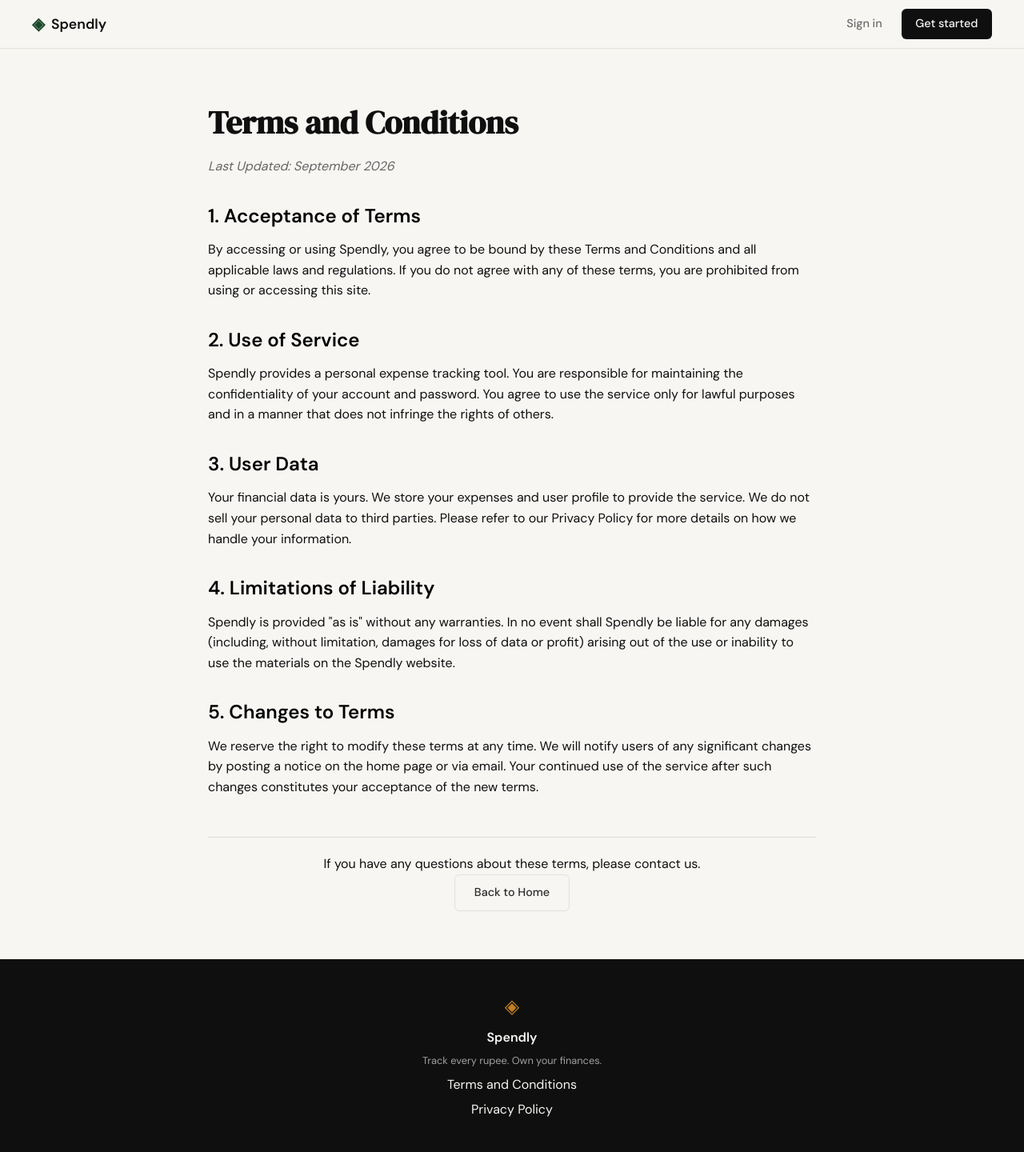
After one commit to sankets96/Expencetracker-using-claudecode, a Flask app: page /terms in a window 1280 px wide. The commit adds this page. Shown: the whole page at 80% size. Run offline with Flask 3, Linux system fonts and the light colour scheme.

Commit message:
Add Terms and condition page

```diff
--- a/app.py
+++ b/app.py
@@ -13,6 +13,11 @@ app.secret_key = "dev-secret-key"
 @app.route("/")
 def landing():
     return render_template("landing.html")
+
+
+@app.route("/terms")
+def terms():
+    return render_template("terms.html")
 
 
 @app.route("/register", methods=["GET", "POST"])
--- a/templates/base.html
+++ b/templates/base.html
@@ -43,7 +43,7 @@
             <span class="brand-icon">◈</span>
             <span class="footer-name">Spendly</span>
             <p class="footer-copy">Track every rupee. Own your finances.</p>
-            <a href="#">Terms and Conditions</a>
+            <a href="{{ url_for('terms') }}">Terms and Conditions</a>
             <a href="#">Privacy Policy</a>
         </div>
     </footer>
--- /dev/null
+++ b/templates/terms.html
@@ -0,0 +1,75 @@
+{% extends "base.html" %}
+
+{% block title %}Terms and Conditions — Spendly{% endblock %}
+
+{% block content %}
+<div class="terms-container">
+    <h1>Terms and Conditions</h1>
+    <p class="last-updated">Last Updated: September 2026</p>
+
+    <section class="terms-section">
+        <h2>1. Acceptance of Terms</h2>
+        <p>By accessing or using Spendly, you agree to be bound by these Terms and Conditions and all applicable laws and regulations. If you do not agree with any of these terms, you are prohibited from using or accessing this site.</p>
+    </section>
+
+    <section class="terms-section">
+        <h2>2. Use of Service</h2>
+        <p>Spendly provides a personal expense tracking tool. You are responsible for maintaining the confidentiality of your account and password. You agree to use the service only for lawful purposes and in a manner that does not infringe the rights of others.</p>
+    </section>
+
+    <section class="terms-section">
+        <h2>3. User Data</h2>
+        <p>Your financial data is yours. We store your expenses and user profile to provide the service. We do not sell your personal data to third parties. Please refer to our Privacy Policy for more details on how we handle your information.</p>
+    </section>
+
+    <section class="terms-section">
+        <h2>4. Limitations of Liability</h2>
+        <p>Spendly is provided "as is" without any warranties. In no event shall Spendly be liable for any damages (including, without limitation, damages for loss of data or profit) arising out of the use or inability to use the materials on the Spendly website.</p>
+    </section>
+
+    <section class="terms-section">
+        <h2>5. Changes to Terms</h2>
+        <p>We reserve the right to modify these terms at any time. We will notify users of any significant changes by posting a notice on the home page or via email. Your continued use of the service after such changes constitutes your acceptance of the new terms.</p>
+    </section>
+
+    <div class="terms-footer">
+        <p>If you have any questions about these terms, please contact us.</p>
+        <a href="{{ url_for('landing') }}" class="btn-ghost">Back to Home</a>
+    </div>
+</div>
+
+<style>
+    .terms-container {
+        max-width: 800px;
+        margin: 40px auto;
+        padding: 20px;
+        line-height: 1.6;
+        color: var(--text-color);
+    }
+    .terms-container h1 {
+        font-family: 'DM Serif Display', serif;
+        font-size: 2.5rem;
+        margin-bottom: 10px;
+    }
+    .last-updated {
+        color: #666;
+        font-style: italic;
+        margin-bottom: 30px;
+    }
+    .terms-section {
+        margin-bottom: 30px;
+    }
+    .terms-section h2 {
+        font-family: 'DM Sans', sans-serif;
+        font-size: 1.5rem;
+        margin-bottom: 10px;
+        color: var(--brand-color, #000);
+    }
+    .terms-footer {
+        margin-top: 50px;
+        padding-top: 20px;
+        border-top: 1px solid #ddd;
+        text-align: center;
+    }
+</style>
+{% endblock %}
```
